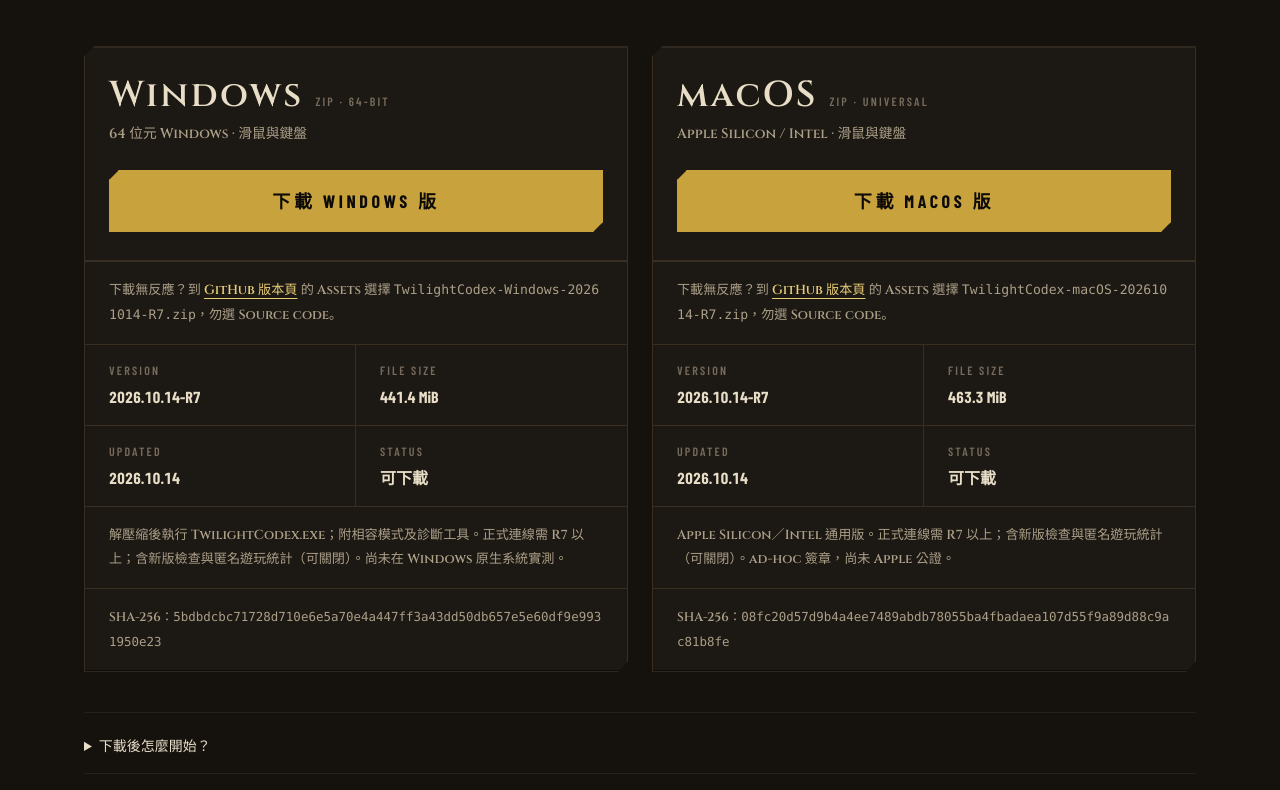
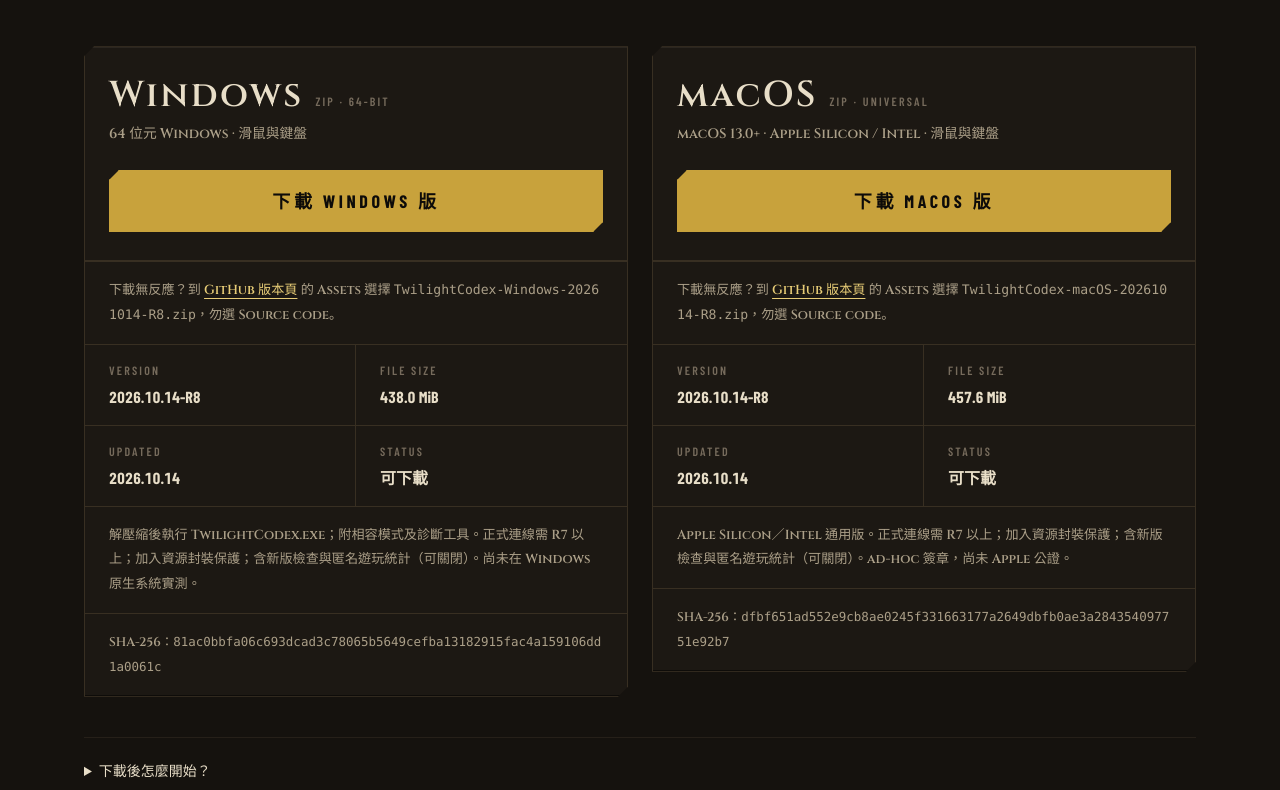
Before and after one commit to wuharry/cardGame-site, a Next.js app: page / in a window 1280 px wide. Shown: the part 1203-1993 px from the top of the page. Built offline with nearby package versions, Linux system fonts and the light colour scheme; no server answers.

Commit message:
chore: publish R8 protected Windows and macOS downloads

```diff
--- a/src/data/game.ts
+++ b/src/data/game.ts
@@ -2,7 +2,7 @@
 export const GAME_FACTS = {
   nameZh: "暮色秘典",
   nameEn: "Twilight Codex",
-  version: "2026.10.14-R7",
+  version: "2026.10.14-R8",
   engine: "Godot 4.7",
   lanes: 4,
   cards: 244,
--- a/src/data/releases.ts
+++ b/src/data/releases.ts
@@ -3,7 +3,7 @@
  * 公開附件的檔名、大小與檢查碼核對後才部署；各平台驗證範圍另載於版本說明。
  * RELEASE_BASE 可指向公開 GitHub Release 的 /releases/download/<tag>。
  */
-export const RELEASE_BASE: string = "https://github.com/wuharry/twilight-codex-downloads/releases/download/v2026.10.14-r7";
+export const RELEASE_BASE: string = "https://github.com/wuharry/twilight-codex-downloads/releases/download/v2026.10.14-r8";
 
 export type BuildStatus = "available" | "preparing" | "planned";
 
@@ -37,36 +37,36 @@ export const BUILDS: Build[] = [
     platform: "Windows",
     en: "ZIP · 64-bit",
     status: "available",
-    file: "TwilightCodex-Windows-20261014-R7.zip",
-    version: "2026.10.14-R7",
-    size: "441.4 MiB",
-    bytes: 462837030,
+    file: "TwilightCodex-Windows-20261014-R8.zip",
+    version: "2026.10.14-R8",
+    size: "438.0 MiB",
+    bytes: 459246702,
     updated: "2026-10-14",
-    sha256: "5bdbdcbc71728d710e6e5a70e4a447ff3a43dd50db657e5e60df9e9931950e23",
-    build: 2026101402,
+    sha256: "81ac0bbfa06c693dcad3c78065b5649cefba13182915fac4a159106dd1a0061c",
+    build: 2026101403,
     minimumBuild: 2026101402,
     protocol: 16,
     requirement: "64 位元 Windows · 滑鼠與鍵盤",
-    note: "解壓縮後執行 TwilightCodex.exe；附相容模式及診斷工具。正式連線需 R7 以上；含新版檢查與匿名遊玩統計（可關閉）。尚未在 Windows 原生系統實測。",
-    noteEn: "R7 or later required for official online play. Update checks, optional anonymous play statistics and startup diagnostics. Extract the ZIP before running. Native Windows testing is pending.",
+    note: "解壓縮後執行 TwilightCodex.exe；附相容模式及診斷工具。正式連線需 R7 以上；加入資源封裝保護；含新版檢查與匿名遊玩統計（可關閉）。尚未在 Windows 原生系統實測。",
+    noteEn: "R7 or later required for official online play. Protected player resources, update checks, optional anonymous play statistics and startup diagnostics. Extract the ZIP before running. Native Windows testing is pending.",
   },
   {
     id: "macos",
     platform: "macOS",
     en: "ZIP · Universal",
     status: "available",
-    file: "TwilightCodex-macOS-20261014-R7.zip",
-    version: "2026.10.14-R7",
-    size: "463.3 MiB",
-    bytes: 485754773,
+    file: "TwilightCodex-macOS-20261014-R8.zip",
+    version: "2026.10.14-R8",
+    size: "457.6 MiB",
+    bytes: 479874185,
     updated: "2026-10-14",
-    sha256: "08fc20d57d9b4a4ee7489abdb78055ba4fbadaea107d55f9a89d88c9ac81b8fe",
-    build: 2026101402,
+    sha256: "dfbf651ad552e9cb8ae0245f331663177a2649dbfb0ae3a284354097751e92b7",
+    build: 2026101403,
     minimumBuild: 2026101402,
     protocol: 16,
-    requirement: "Apple Silicon / Intel · 滑鼠與鍵盤",
-    note: "Apple Silicon／Intel 通用版。正式連線需 R7 以上；含新版檢查與匿名遊玩統計（可關閉）。ad-hoc 簽章，尚未 Apple 公證。",
-    noteEn: "Universal Apple Silicon / Intel build. R7 or later required for official online play. Update checks and optional anonymous play statistics. Ad-hoc signed; not Apple-notarized.",
+    requirement: "macOS 13.0+ · Apple Silicon / Intel · 滑鼠與鍵盤",
+    note: "Apple Silicon／Intel 通用版。正式連線需 R7 以上；加入資源封裝保護；含新版檢查與匿名遊玩統計（可關閉）。ad-hoc 簽章，尚未 Apple 公證。",
+    noteEn: "macOS 13.0+ universal Apple Silicon / Intel build with protected player resources. R7 or later required for official online play. Update checks and optional anonymous play statistics. Ad-hoc signed; not Apple-notarized.",
   },
   {
     id: "linux",
@@ -128,6 +128,17 @@ export interface ReleaseNote {
 
 /** 依目前程式與版本化驗收整理；歷史開發更新不代表另有可下載的執行檔。 */
 export const RELEASE_NOTES: ReleaseNote[] = [
+  {
+    version: "2026.10.14-R8",
+    date: "2026-10-14",
+    title: "玩家包保護與連線安全",
+    changes: [
+      "Windows／macOS 玩家包加入選擇性 PCK 加密，保護專案程式、卡牌資料與核對過的生成素材；第三方、開放授權與待釐清素材保留可讀。加密提高直接解包門檻，不能保證無法逆向。",
+      "保留原作者署名、第三方授權與著作權聲明；排除伺服器程式、開發原稿、製作紀錄與金鑰。舊 R6／R7 未加密公開附件暫時收回並保留為草稿；更新檔只提供玩家包。",
+      "伺服器增加行動限速、受限快照回覆與未握手連線回收；修正極大非法序號阻斷後續正常操作。協定維持 16、正式連線最低版號維持 R7，舊玩家可取得 R8 更新提醒。",
+      "兩平台各通過 327 項加密成品資源與主選單背景檢查；macOS 實際執行檔無畫面啟動及簽章核對通過。Windows 原生系統與有畫面的真人對局仍待實測。macOS 需 13.0 以上，尚未 Apple 公證。",
+    ],
+  },
   {
     version: "2026.10.14-R7",
     date: "2026-10-14",
```
